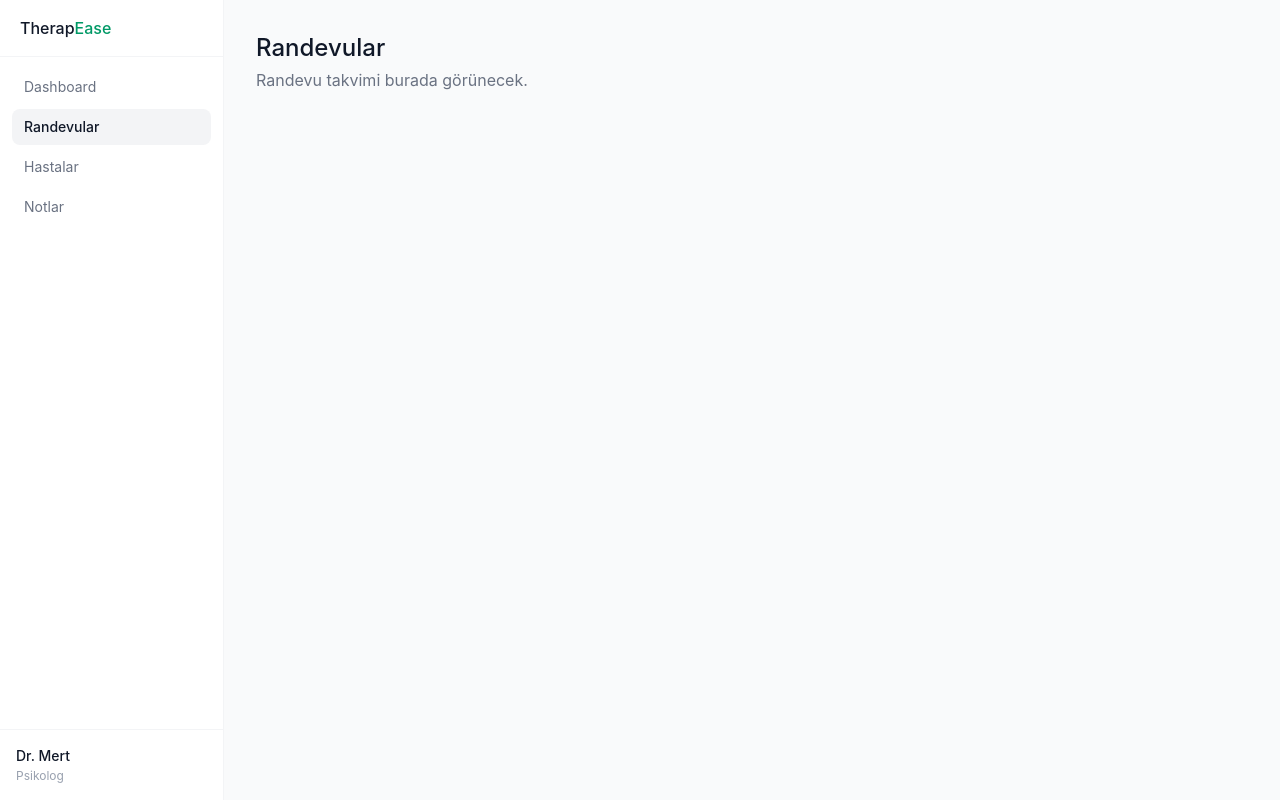
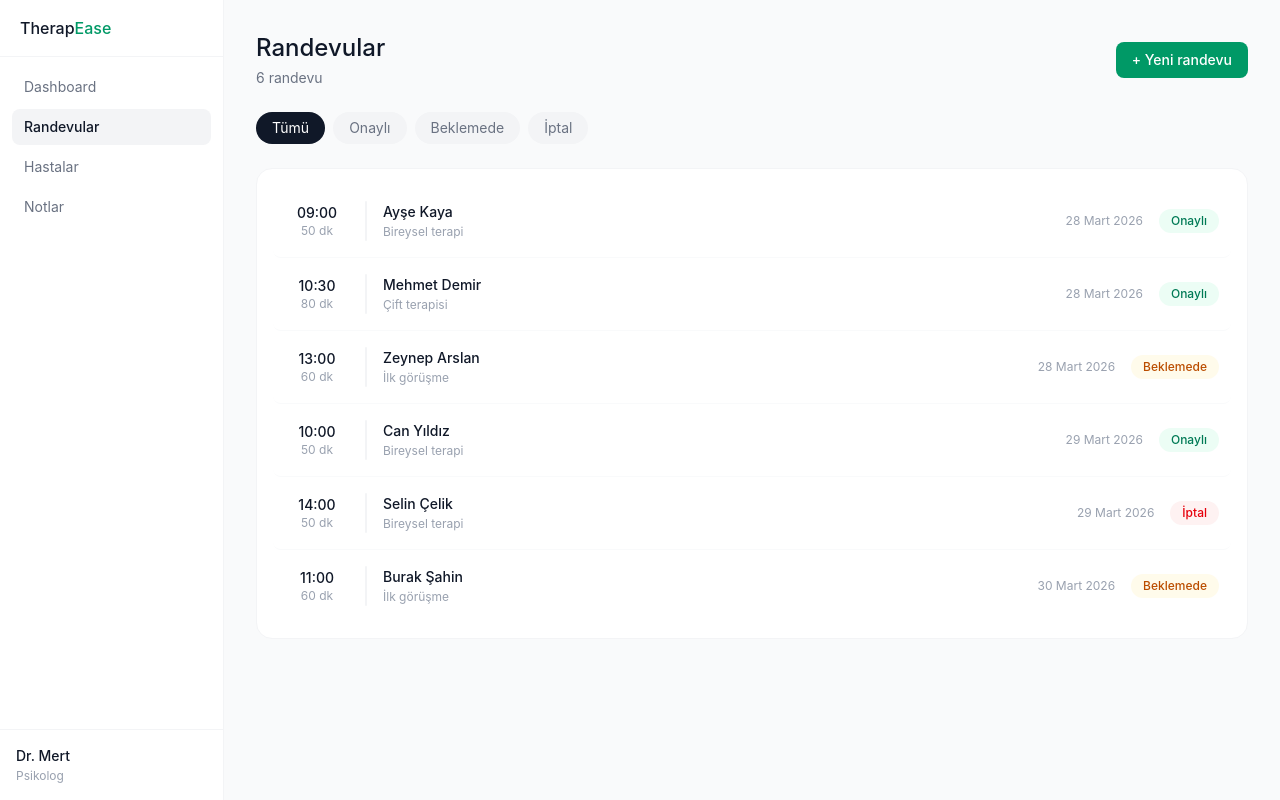
Before and after one commit to merd00/therapease-web, a React (Vite) app: page /randevular in a window 1280 px wide. Built offline with nearby package versions, Linux system fonts and the light colour scheme; sample sign-in values are in the browser's storage.

Commit message:
Randevular sayfası eklendi

```diff
--- a/src/pages/appointments/AppointmentsPage.jsx
+++ b/src/pages/appointments/AppointmentsPage.jsx
@@ -1,8 +1,105 @@
-export default function AppointmentsPage() {
+import { useState } from 'react'
+
+const appointments = [
+  { id: 1, name: 'Ayşe Kaya',     date: '28 Mart 2026', time: '09:00', type: 'Bireysel terapi', duration: 50,  status: 'Onaylı'    },
+  { id: 2, name: 'Mehmet Demir',  date: '28 Mart 2026', time: '10:30', type: 'Çift terapisi',   duration: 80,  status: 'Onaylı'    },
+  { id: 3, name: 'Zeynep Arslan', date: '28 Mart 2026', time: '13:00', type: 'İlk görüşme',     duration: 60,  status: 'Beklemede' },
+  { id: 4, name: 'Can Yıldız',    date: '29 Mart 2026', time: '10:00', type: 'Bireysel terapi', duration: 50,  status: 'Onaylı'    },
+  { id: 5, name: 'Selin Çelik',   date: '29 Mart 2026', time: '14:00', type: 'Bireysel terapi', duration: 50,  status: 'İptal'     },
+  { id: 6, name: 'Burak Şahin',   date: '30 Mart 2026', time: '11:00', type: 'İlk görüşme',     duration: 60,  status: 'Beklemede' },
+]
+
+const filters = ['Tümü', 'Onaylı', 'Beklemede', 'İptal']
+
+const statusStyle = {
+  'Onaylı':    'bg-emerald-50 text-emerald-700',
+  'Beklemede': 'bg-amber-50 text-amber-700',
+  'İptal':     'bg-red-50 text-red-600',
+}
+
+// Tek bir randevu kartı — ayrı component
+function AppointmentCard({ appointment }) {
   return (
-    <div className="p-8">
-      <h1 className="text-2xl font-medium text-gray-900">Randevular</h1>
-      <p className="text-gray-500 mt-1">Randevu takvimi burada görünecek.</p>
+    <div className="flex items-center gap-4 py-4 border-b border-gray-50 last:border-0 hover:bg-gray-50 transition-colors rounded-lg px-3">
+
+      {/* Saat */}
+      <div className="w-16 text-center">
+        <p className="text-sm font-medium text-gray-900">{appointment.time}</p>
+        <p className="text-xs text-gray-400">{appointment.duration} dk</p>
+      </div>
+
+      {/* Dikey çizgi */}
+      <div className="w-0.5 h-10 bg-gray-100 rounded-full" />
+
+      {/* Bilgiler */}
+      <div className="flex-1">
+        <p className="text-sm font-medium text-gray-900">{appointment.name}</p>
+        <p className="text-xs text-gray-400 mt-0.5">{appointment.type}</p>
+      </div>
+
+      {/* Tarih */}
+      <p className="text-xs text-gray-400 hidden sm:block">{appointment.date}</p>
+
+      {/* Durum */}
+      <span className={`text-xs px-3 py-1 rounded-full font-medium ${statusStyle[appointment.status] || 'bg-gray-100 text-gray-500'}`}>
+        {appointment.status}
+      </span>
+
     </div>
   )
 }
+
+export default function AppointmentsPage() {
+  const [activeFilter, setActiveFilter] = useState('Tümü')
+
+  const filtered = appointments.filter(a =>
+    activeFilter === 'Tümü' ? true : a.status === activeFilter
+  )
+
+  return (
+    <div className="p-8 space-y-6">
+
+      {/* Başlık */}
+      <div className="flex items-center justify-between">
+        <div>
+          <h1 className="text-2xl font-medium text-gray-900">Randevular</h1>
+          <p className="text-gray-500 text-sm mt-1">{appointments.length} randevu</p>
+        </div>
+        <button className="bg-emerald-600 text-white px-4 py-2 rounded-lg text-sm font-medium hover:bg-emerald-700 transition-colors">
+          + Yeni randevu
+        </button>
+      </div>
+
+      {/* Filtre butonları */}
+      <div className="flex gap-2">
+        {filters.map(filter => (
+          <button
+            key={filter}
+            onClick={() => setActiveFilter(filter)}
+            className={`px-4 py-1.5 rounded-full text-sm transition-colors ${
+              activeFilter === filter
+                ? 'bg-gray-900 text-white'
+                : 'bg-gray-100 text-gray-500 hover:bg-gray-200'
+            }`}
+          >
+            {filter}
+          </button>
+        ))}
+      </div>
+
+      {/* Randevu listesi */}
+      <div className="bg-white border border-gray-100 rounded-2xl p-4">
+        {filtered.length === 0 ? (
+          <p className="text-center py-8 text-gray-400 text-sm">
+            Bu filtrede randevu bulunamadı
+          </p>
+        ) : (
+          filtered.map(appointment => (
+            <AppointmentCard key={appointment.id} appointment={appointment} />
+          ))
+        )}
+      </div>
+
+    </div>
+  )
+}
```
